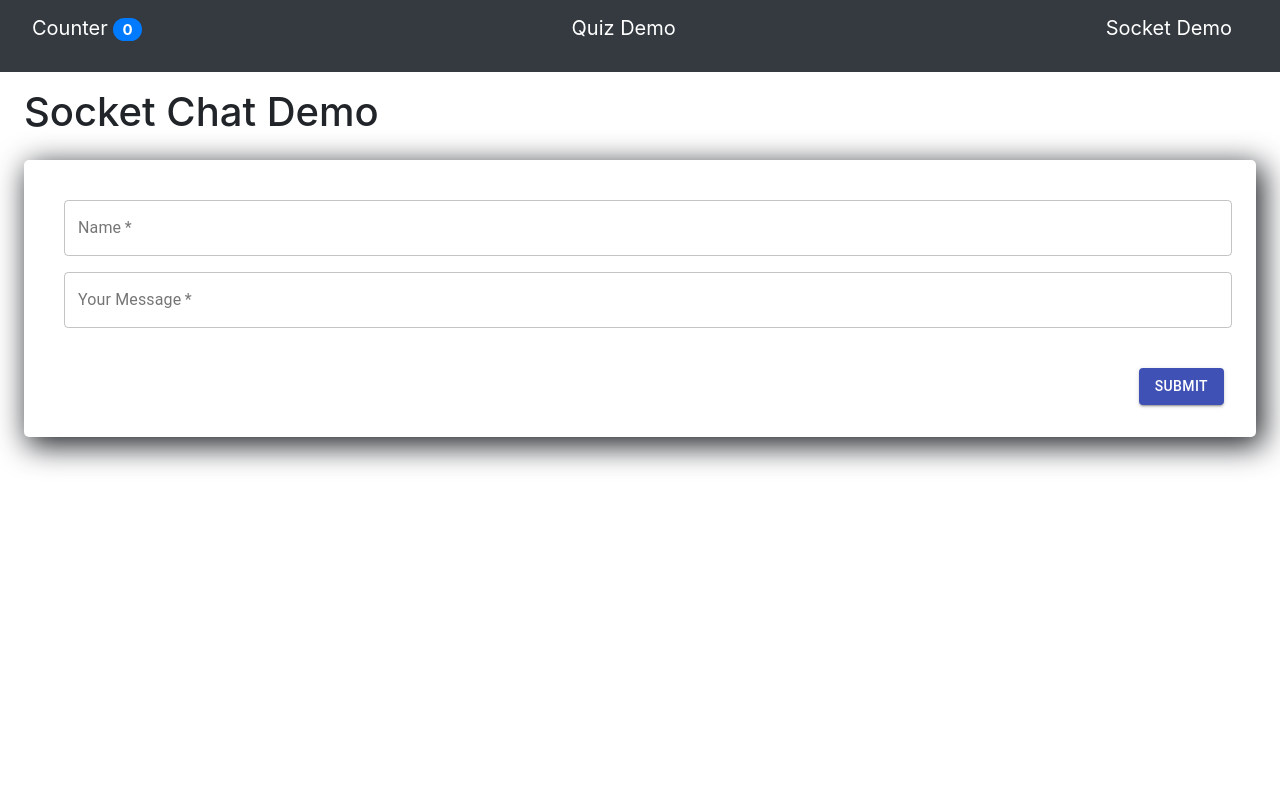
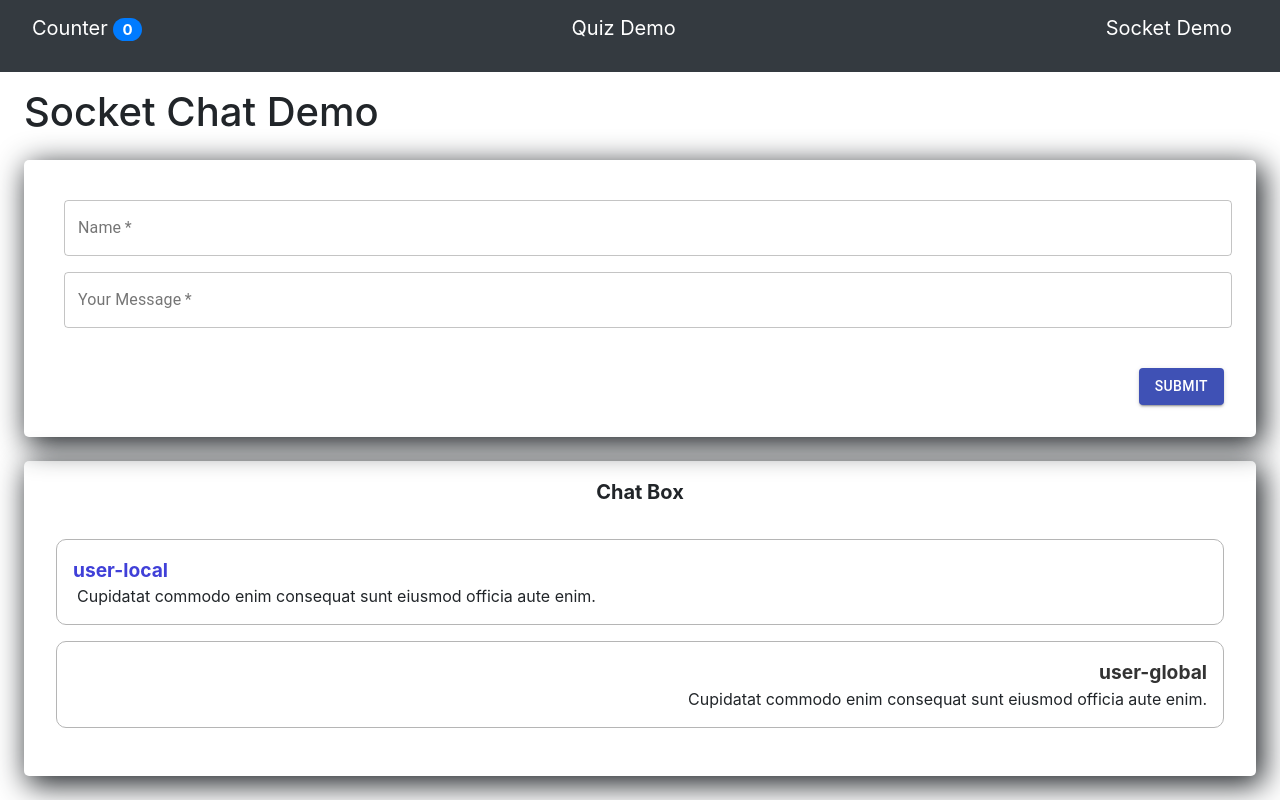
Before and after one commit to phubao1999/CounterApp-ReactJs, a React (Create React App) app: page /socket in a window 1280 px wide. Built offline with nearby package versions, Linux system fonts and the light colour scheme.

Commit message:
Chat log GUI

```diff
--- /dev/null
+++ b/src/components/pages/pageSocket/ChatLog/chatLog.scss
@@ -0,0 +1,31 @@
+.chat-log {
+    .center-header {
+        display: flex;
+        align-items: center;
+        justify-content: center;
+        font-size: 20px;
+        font-weight: 700;
+    }
+    .chat-view {
+        margin: 2rem 1rem;
+        .chat-item {
+            display: flex;
+            flex-direction: column;
+            margin: 1rem 0;
+            border: 1px solid #b5b5b5;
+            padding: 1rem;
+            border-radius: 10px;
+            &.chat-global {
+                align-items: flex-end;
+                .user-info {
+                    color: #333 !important;
+                }
+            }
+            .user-info {
+                font-size: 1.2rem;
+                font-weight: 700;
+                color: #4040d8;
+            }
+        }
+    }
+}
--- /dev/null
+++ b/src/components/pages/pageSocket/ChatLog/chatLog.tsx
@@ -0,0 +1,27 @@
+import "./chatLog.scss";
+
+export default function ChatLog() {
+    return (
+        <section className="chat-log m-4 p-3 custom-box-shadow">
+            <header className="center-header">Chat Box</header>
+            <div className="chat-view">
+                <div className="chat-item">
+                    <div className="user-info">
+                        user-local
+                    </div>
+                    <div className="user-msg ml-1">
+                        Cupidatat commodo enim consequat sunt eiusmod officia aute enim.
+                    </div>
+                </div>
+                <div className="chat-item chat-global">
+                    <div className="user-info">
+                        user-global
+                    </div>
+                    <div className="user-msg ml-1">
+                        Cupidatat commodo enim consequat sunt eiusmod officia aute enim.
+                    </div>
+                </div>
+            </div>
+        </section>
+    )
+}
--- a/src/components/pages/pageSocket/pageSocket.tsx
+++ b/src/components/pages/pageSocket/pageSocket.tsx
@@ -1,10 +1,12 @@
 import SendMSG from "./SendMSG/sendMSG";
+import Chatlog from "./ChatLog/chatLog";
 
 export default function PageSocket() {
     return (
         <div>
             <h1 className="ml-4">Socket Chat Demo</h1>
             <SendMSG />
+            <Chatlog />
         </div>
     )
 }
```
